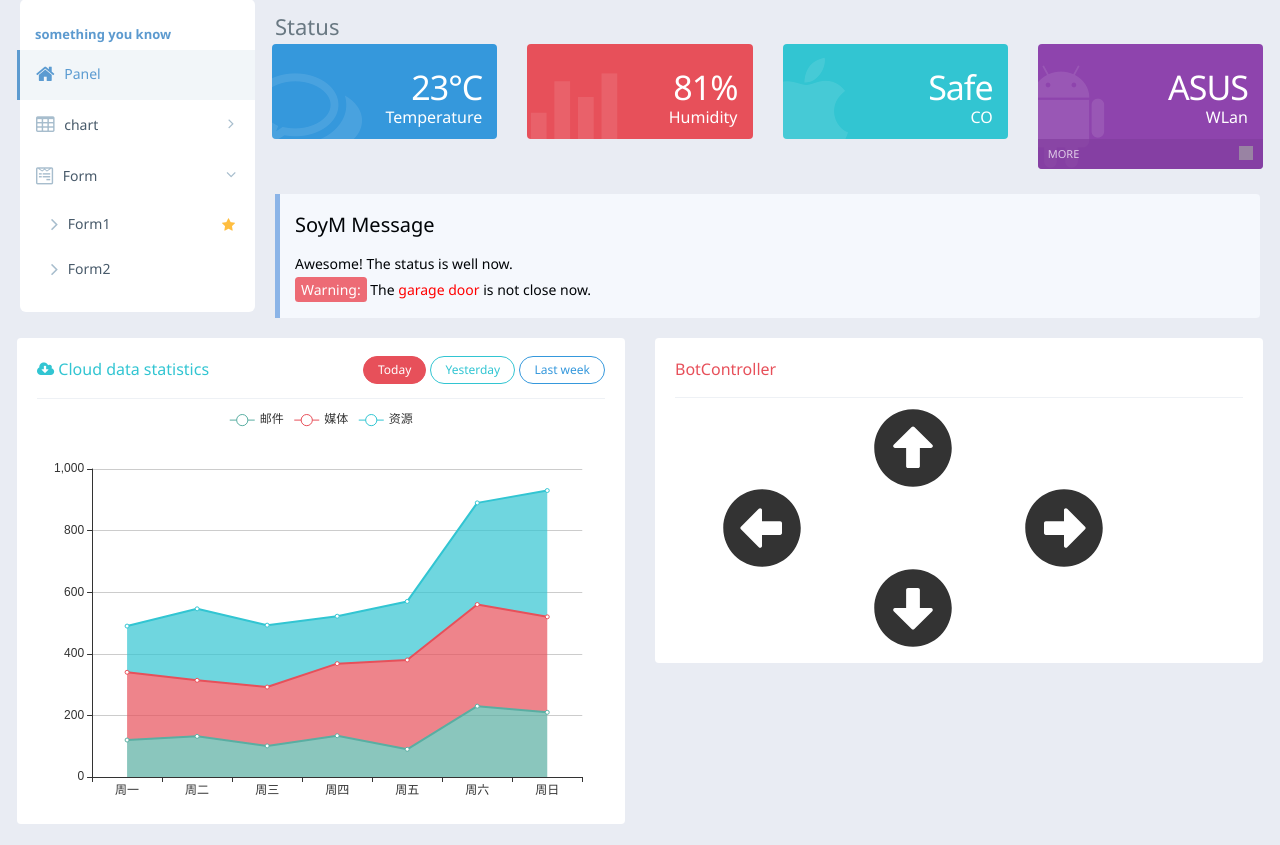
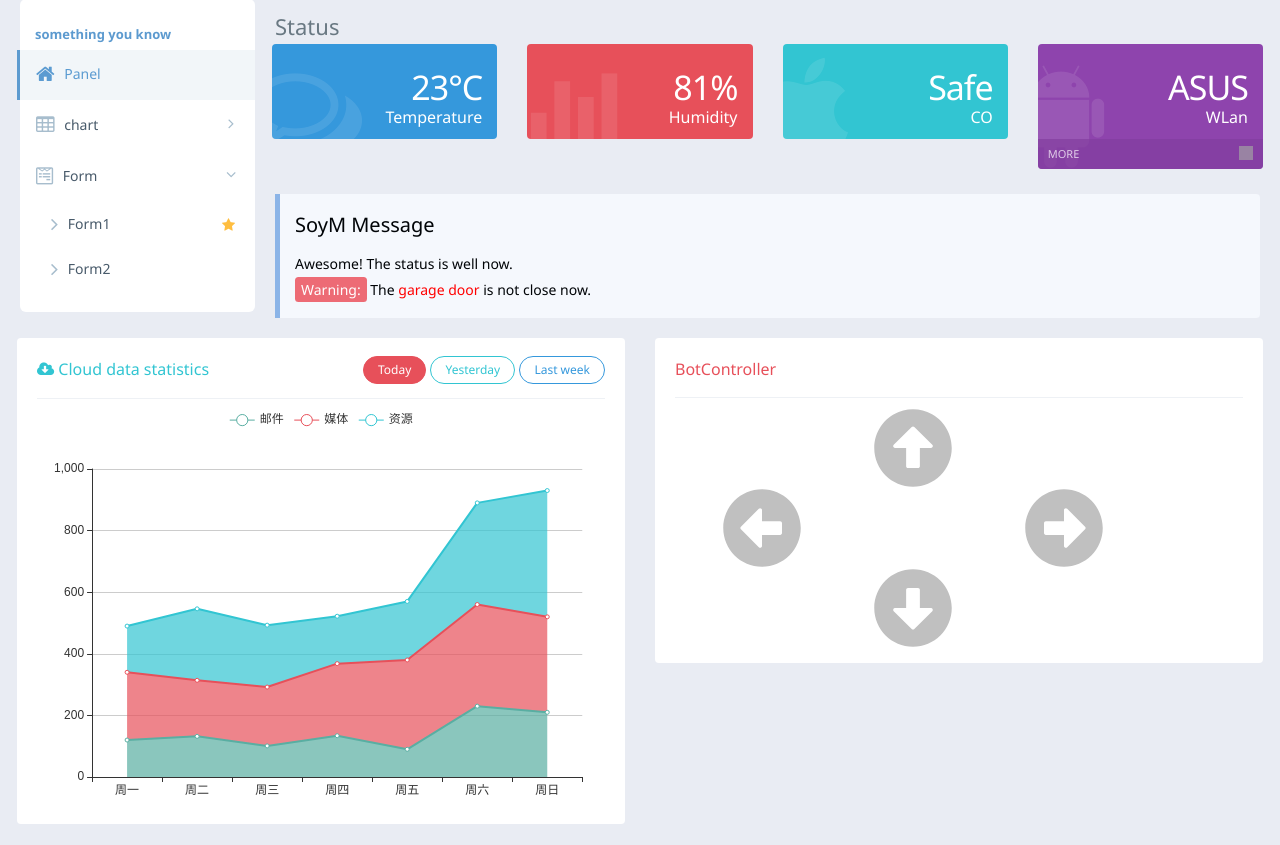
Before and after one commit to SoyM/Lazy-page, a Django app: page /panel/ in a window 1280 px wide. Shown: the part 96-941 px from the top of the page. Run offline with Django 3.2, Linux system fonts and the light colour scheme; a user stored in the database is signed in; data comes from the database, SQL or seed files in the repository; tables that the repository leaves empty hold one stand-in row (values such as "Sample post"); some libraries are stand-ins or nearby versions; grey boxes are pictures that could not be loaded.

Commit message:
按钮基本完成

```diff
--- a/red/templates/red/base.html
+++ b/red/templates/red/base.html
@@ -11,7 +11,7 @@
     <meta name="theme-color" content="#1f8dd6">
     {% load static %}
     <link rel="shortcut icon" href="{% static 'favicon.ico' %}">
-    <link rel="stylesheet" href="http://cdn.amazeui.org/amazeui/2.7.2/css/amazeui.min.css"/>
+    <link rel="stylesheet" href="https://cdn.bootcss.com/amazeui/2.7.2/css/amazeui.min.css"/>
     <link rel="stylesheet" href="{% static 'css/app.css' %}"/>
     <link rel="stylesheet" href="{% static 'css/admin.css' %}">
     <script src="http://apps.bdimg.com/libs/jquery/2.1.4/jquery.min.js"></script>
@@ -102,7 +102,7 @@
 {% block content %}
 {% endblock %}
 
-<script src="http://cdn.amazeui.org/amazeui/2.7.2/js/amazeui.min.js"></script>
+<script src="https://cdn.bootcss.com/amazeui/2.7.2/js/amazeui.min.js"></script>
 <script src="{% static 'js/app.js' %}"></script>
 </body>
 </html>
--- a/red/templates/red/panel.html
+++ b/red/templates/red/panel.html
@@ -61,6 +61,7 @@
                 }
                 // 开始请求
                 runFlag = false;
+
                 $.ajax({
                     url: "/get_bot_motion/",
                     type: 'get',
@@ -68,7 +69,18 @@
                     dataType: 'json',
                     success: function (data, textStatus, jqXHR) {
                         console.log(data);
-                    $("#motion_" + data.bot_mode).css("color", "Tomato");
+                        var handle_array = ["up", "right", "left", "down"];
+                        var bot_mode = data.bot_mode;
+                        for (var i = 0; i < handle_array.length; i++) {
+                            if (handle_array[i] == bot_mode) {
+                                handle_array.splice(i, 1);
+                                break;
+                            }
+                        }
+                        for (var m = 0; m < handle_array.length; m++) {
+                            $("#motion_" + handle_array[m]).css("color", "#C0C0C0");
+                        }
+                        $("#motion_" + bot_mode).css("color", "Tomato");
                         $("#bot_motion_update_date").text(data.update_date);
                         runFlag = true;
                     },
@@ -76,7 +88,10 @@
                         console.log(xhr);
                     }
                 });
-        }, 300);
+            },
+            300
+            )
+        ;
     </script>
 
     <script>
@@ -107,6 +122,7 @@
                 }
             })
         }
+
         function left_mode() {
             $.ajax({
                 url: "/change_bot_motion",
@@ -120,6 +136,7 @@
                 }
             })
         }
+
         function right_mode() {
             $.ajax({
                 url: "/change_bot_motion",
```
Lines whose indentation alone changed are shown as unchanged.
